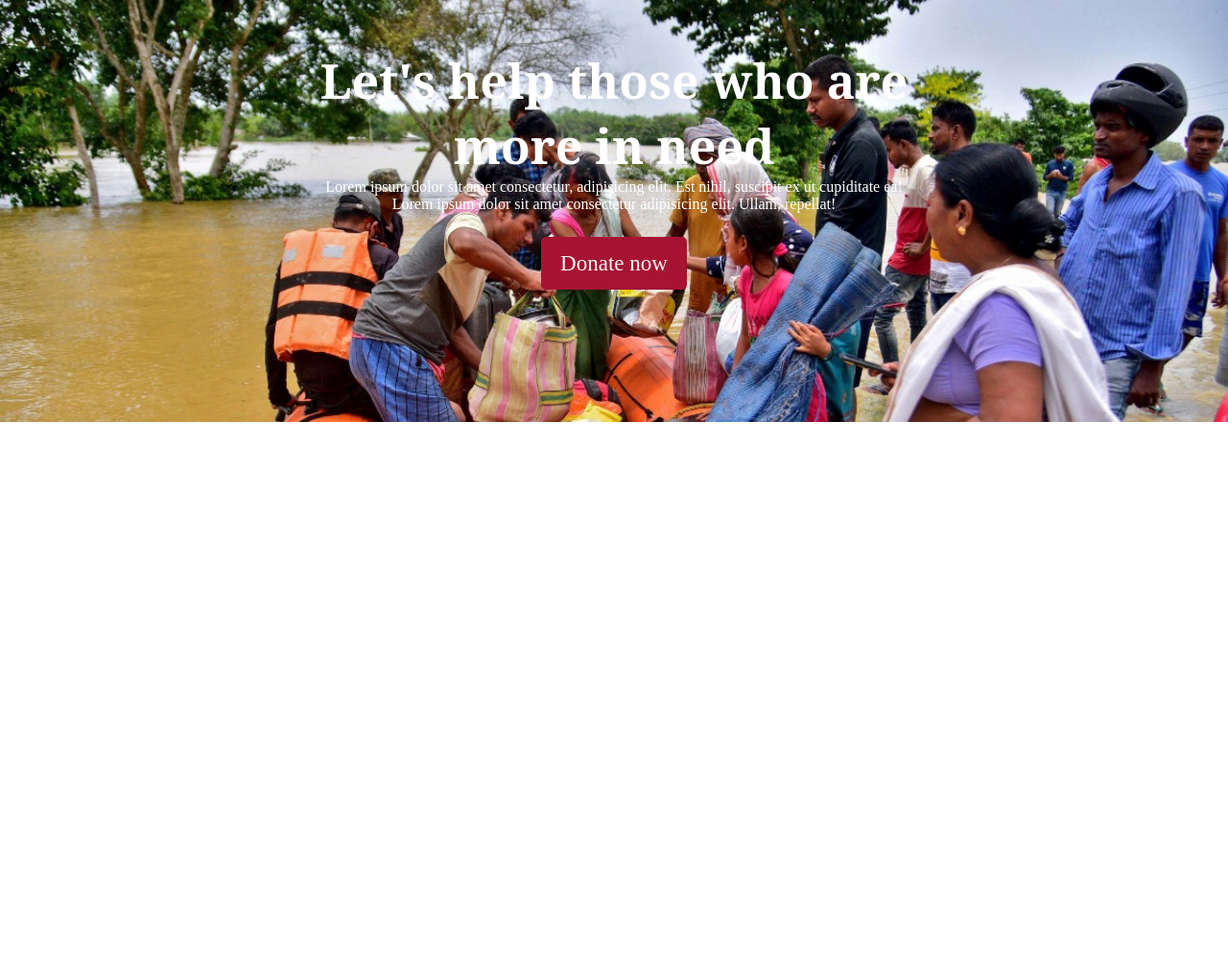
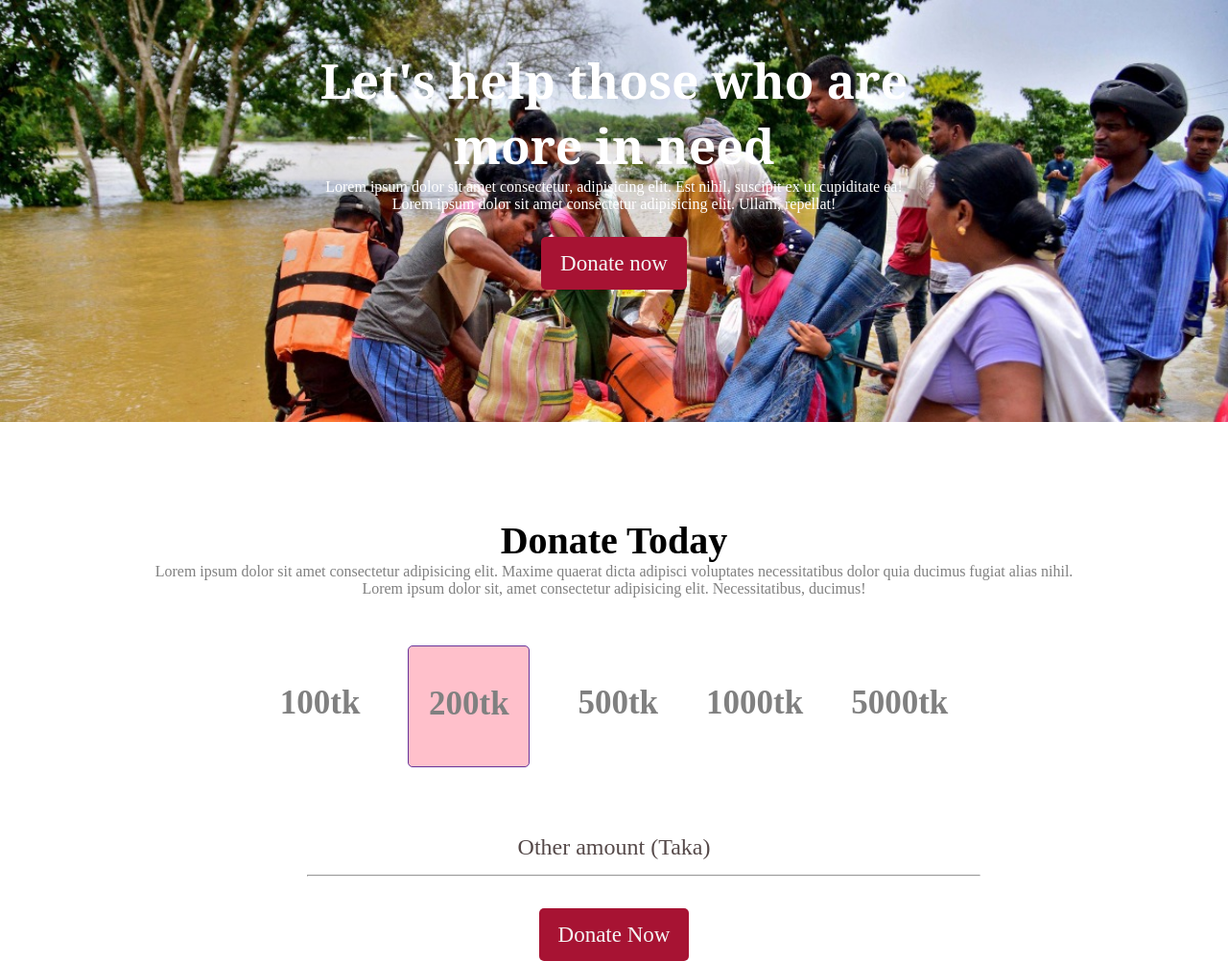
Before and after one commit to avi3175/Practise-donate-today, a plain HTML site: page index.html in a window 1280 px wide. Shown: the whole page at 96% size. Before the commit the page ends 800 px from the top, so only its background shows below. Drawn offline with Linux system fonts and the light colour scheme; a web font is replaced by a local one.

Commit message:
second phase has been done

```diff
--- a/index.html
+++ b/index.html
@@ -24,6 +24,40 @@
         </div>
     </header>
     <main>
+        <section class="donate-plan">
+            <h3 class="money-donate">Donate Today</h3>
+            <p class="second-para-one">Lorem ipsum dolor sit amet consectetur adipisicing elit. Maxime quaerat dicta adipisci voluptates necessitatibus dolor quia ducimus fugiat alias nihil.</p>
+            <p class="second-para-2">Lorem ipsum dolor sit, amet consectetur adipisicing elit. Necessitatibus, ducimus!</p>
+            <div class="taka">
+                <div>
+                    <p class="normal-taka">100tk</p>
+                </div>
+
+                <div id="two-hundred-taka">
+                    <p id="value-of-two-hundred-taka">200tk</p>
+                </div>
+
+                <div>
+                    <p class="normal-taka">500tk</p>
+                </div>
+
+                <div>
+                    <p class="normal-taka">1000tk</p>
+                </div>
+
+               <div>
+                    <p class="normal-taka">5000tk</p>
+               </div>
+
+            </div>
+            <p class="other-amount">Other amount&nbsp;(Taka)</p>
+            <hr><br>
+            <div class="get-the-primary-button-center">
+                <submit class="btn-primary-again">Donate Now</submit>
+            </div>
+
+
+        </section>
 
     </main>
     <footer>
--- a/styles/donate.css
+++ b/styles/donate.css
@@ -36,3 +36,64 @@
     border-radius: 5px;
     padding: 15px 20px;
 }
+.money-donate{
+    text-align: center;
+    margin-top: 100px;
+    font-size: 40px;
+}
+.second-para-one{
+    color:grey;
+    text-align: center;
+}
+.second-para-2{
+    color:grey;
+    text-align: center;
+    margin-bottom: 50px;
+}
+.other-amount{
+    text-align: center;
+    color: rgb(85, 73, 73);
+    font-size: 24px;
+    margin-bottom: 15px;
+}
+.taka{
+    color:grey;
+    font-size: 35px;
+    font-weight: 650;
+    display: flex;
+    justify-content:center;
+    gap: 50px;
+    margin-bottom: 70px;
+}
+#two-hundred-taka{
+    background-color: pink;
+    border: 1px solid rebeccapurple;
+    border-radius: 5px;
+    height:125px;
+    width: 125px;
+    text-align: center;
+}
+#value-of-two-hundred-taka{
+    margin-top: 40px;
+}
+.normal-taka{
+    margin-top: 40px;
+}
+.btn-primary-again{
+    background-color: rgb(167, 19, 51);
+    color: whitesmoke ;
+    font-size: 23px;
+    font-weight: 450;
+    border-radius: 5px;
+    padding: 15px 20px;
+}
+hr{
+    width: 700px;
+    text-align: center;
+    margin-left: 320px;
+    margin-bottom: 30px;
+    color: rgb(236, 227, 227);
+}
+.get-the-primary-button-center{
+    text-align: center;
+}
```
